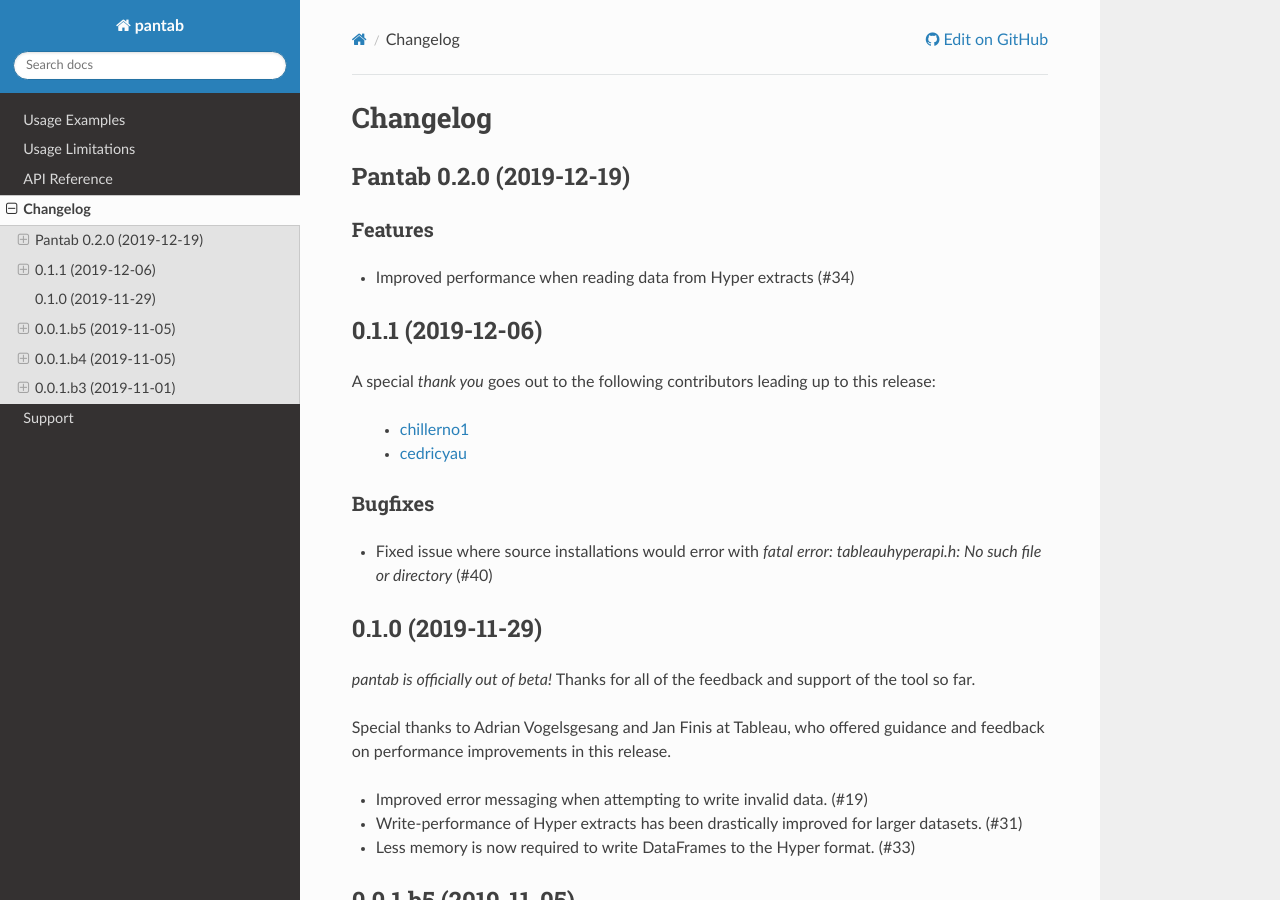
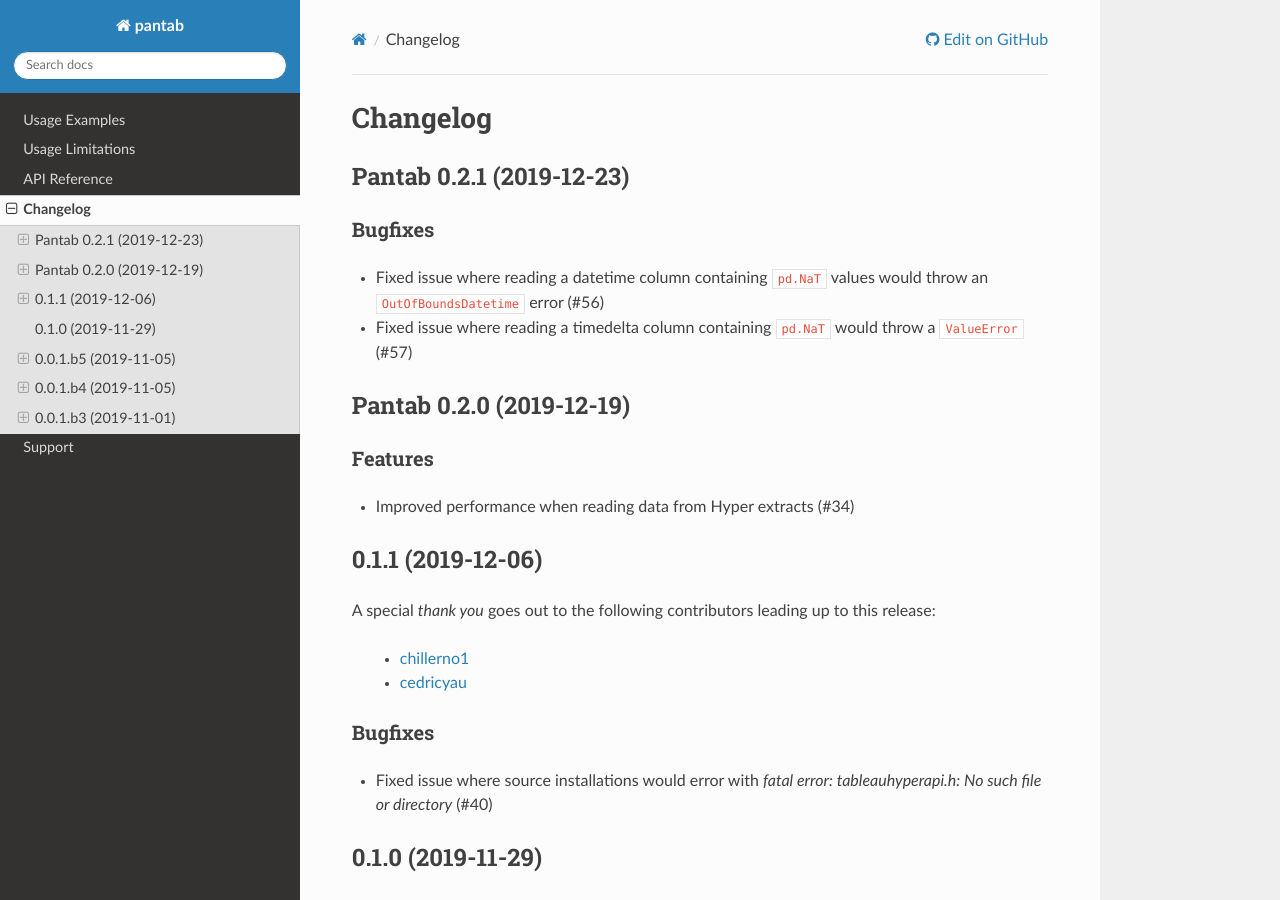
Before and after one commit to innobi/pantab, a Sphinx documentation site: the page built from doc/source/changelog.rst, in a window 1280 px wide and 900 px high. Built offline with Sphinx 7.4.7 and the Read the Docs theme 2.0.0, drawn with Linux system fonts in a browser that asks for light colours.

Commit message:
rls 0.2.1

```diff
--- a/doc/source/changelog.rst
+++ b/doc/source/changelog.rst
@@ -1,5 +1,15 @@
 Changelog
 ^^^^^^^^^
+
+Pantab 0.2.1 (2019-12-23)
+=========================
+
+Bugfixes
+--------
+
+- Fixed issue where reading a datetime column containing ``pd.NaT`` values would throw an ``OutOfBoundsDatetime`` error (#56)
+- Fixed issue where reading a timedelta column containing ``pd.NaT`` would throw a ``ValueError`` (#57)
+
 
 Pantab 0.2.0 (2019-12-19)
 =========================
--- a/pantab/__init__.py
+++ b/pantab/__init__.py
@@ -1,4 +1,4 @@
-__version__ = "0.2.0"
+__version__ = "0.2.1"
 
 
 from ._reader import frame_from_hyper, frames_from_hyper
--- a/setup.py
+++ b/setup.py
@@ -46,7 +46,7 @@
 
 setup(
     name="pantab",
-    version="0.2.0",
+    version="0.2.1",
     description="Converts pandas DataFrames into Tableau Hyper Extracts",
     long_description=long_description,
     long_description_content_type="text/markdown",
```
Also changed, not shown: 2 other files.
